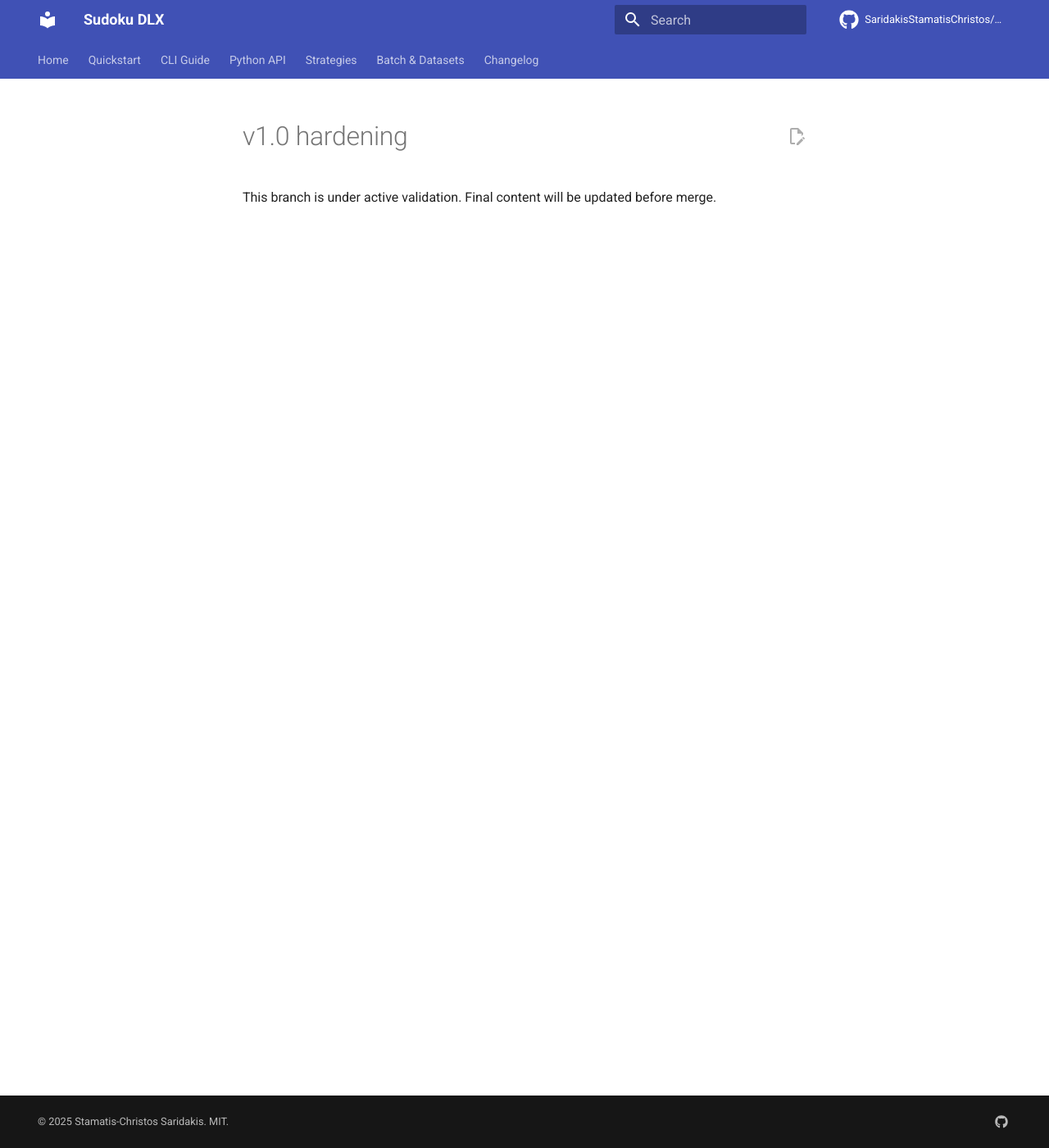
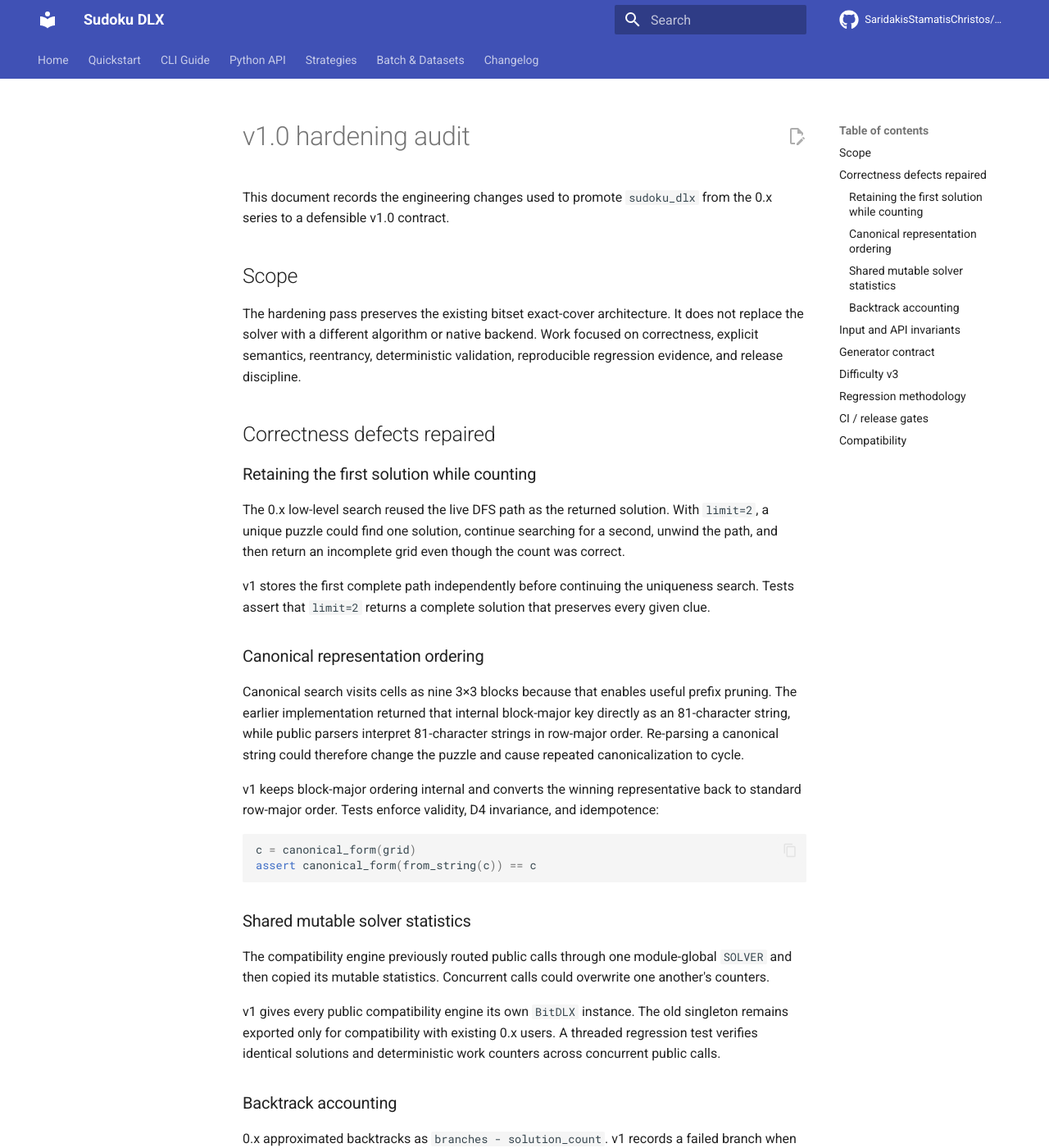
Before and after one commit to SaridakisStamatisChristos/sudoku_dlx, an MkDocs documentation site: the page built from docs/V1_HARDENING.md, in a window 1280 px wide and 1400 px high. Shown: the whole window at 82% size. Built offline with MkDocs 1.6.1 and Material for MkDocs 9.7.7, drawn with Linux system fonts in a browser that asks for light colours; comment, search, counter and statistics services are not loaded; some of the changed text lies outside the part shown.

Commit message:
docs: record v1.0 hardening audit and guarantees

````diff
--- a/docs/V1_HARDENING.md
+++ b/docs/V1_HARDENING.md
@@ -1,3 +1,109 @@
-# v1.0 hardening
+# v1.0 hardening audit
 
-This branch is under active validation. Final content will be updated before merge.
+This document records the engineering changes used to promote `sudoku_dlx` from the 0.x series to a defensible v1.0 contract.
+
+## Scope
+
+The hardening pass preserves the existing bitset exact-cover architecture. It does not replace the solver with a different algorithm or native backend. Work focused on correctness, explicit semantics, reentrancy, deterministic validation, reproducible regression evidence, and release discipline.
+
+## Correctness defects repaired
+
+### Retaining the first solution while counting
+
+The 0.x low-level search reused the live DFS path as the returned solution. With `limit=2`, a unique puzzle could find one solution, continue searching for a second, unwind the path, and then return an incomplete grid even though the count was correct.
+
+v1 stores the first complete path independently before continuing the uniqueness search. Tests assert that `limit=2` returns a complete solution that preserves every given clue.
+
+### Canonical representation ordering
+
+Canonical search visits cells as nine 3×3 blocks because that enables useful prefix pruning. The earlier implementation returned that internal block-major key directly as an 81-character string, while public parsers interpret 81-character strings in row-major order. Re-parsing a canonical string could therefore change the puzzle and cause repeated canonicalization to cycle.
+
+v1 keeps block-major ordering internal and converts the winning representative back to standard row-major order. Tests enforce validity, D4 invariance, and idempotence:
+
+```python
+c = canonical_form(grid)
+assert canonical_form(from_string(c)) == c
+```
+
+### Shared mutable solver statistics
+
+The compatibility engine previously routed public calls through one module-global `SOLVER` and then copied its mutable statistics. Concurrent calls could overwrite one another's counters.
+
+v1 gives every public compatibility engine its own `BitDLX` instance. The old singleton remains exported only for compatibility with existing 0.x users. A threaded regression test verifies identical solutions and deterministic work counters across concurrent public calls.
+
+### Backtrack accounting
+
+0.x approximated backtracks as `branches - solution_count`. v1 records a failed branch when that recursive branch produces no new solution. Nodes, branches, backtracks, maximum depth, and solution count are therefore direct deterministic search-work counters.
+
+## Input and API invariants
+
+v1 validates:
+
+- public grids are exactly 9×9 lists;
+- cells are integers in `0..9`;
+- existing givens do not conflict by row, column, or box;
+- low-level clues have valid coordinates/values and conflicting duplicate clues are rejected;
+- solution limits are integers ≥ 1.
+
+`solve(invalid)` returns `None`; `count_solutions(invalid)` returns `0`; malformed analysis input returns a stable invalid report rather than failing downstream.
+
+## Generator contract
+
+The complete seed grid is produced by Sudoku-preserving permutations of a known valid Latin-pattern solution rather than by repeatedly solving partially randomized boards.
+
+All returned puzzles are verified unique.
+
+- `symmetry="none"`: single-cell removals.
+- `symmetry="rot180"`: exact rotational clue-pattern symmetry.
+- `symmetry="mix"`: rotational removals first, then single-cell cleanup when useful.
+- `minimal=True` with `none` or `mix`: strict single-clue minimality.
+- `minimal=True, symmetry="rot180"`: orbit-minimality while preserving exact rotational symmetry.
+
+This avoids conflating strict single-clue minimality with symmetry-preserving minimality.
+
+## Difficulty v3
+
+The rating is a deterministic heuristic, not a human solving standard. v1 rates the canonical representative so Sudoku isomorphs receive the same score independent of call order or cache state.
+
+Inputs are machine-independent:
+
+- clue sparsity;
+- exact-cover nodes;
+- failed branches/backtracks;
+- failed-branch ratio.
+
+Wall-clock timing is not part of the score.
+
+## Regression methodology
+
+`bench/regression.py` runs a fixed checked-in corpus and compares an exact deterministic signature containing:
+
+- bounded solution count;
+- first complete solution;
+- nodes;
+- branches;
+- backtracks;
+- maximum depth.
+
+Wall-clock milliseconds are printed for observation but excluded from CI pass/fail decisions because shared runner timing is noisy. See `bench/README.md` for the baseline-update policy.
+
+## CI / release gates
+
+The v1 branch requires:
+
+- Linux tests on CPython 3.10–3.14;
+- Windows and macOS core smoke tests;
+- deterministic search-work regression check;
+- strict MkDocs build;
+- wheel and sdist build;
+- `twine check`;
+- clean wheel install/import;
+- version/tag equality in the tag release workflow.
+
+The heavier property-based profile remains in the nightly workflow.
+
+## Compatibility
+
+The normal package-level API is preserved. Existing compatibility exports such as `SOLVER`, `generate_minimal`, and legacy parser/string helpers remain available, but new code should prefer the package-level API.
+
+The visible semantic changes are intentional correctness fixes: canonical strings are now valid row-major Sudoku grids, backtrack statistics are exact rather than approximate, and generator symmetry/minimality semantics are explicit.
````
